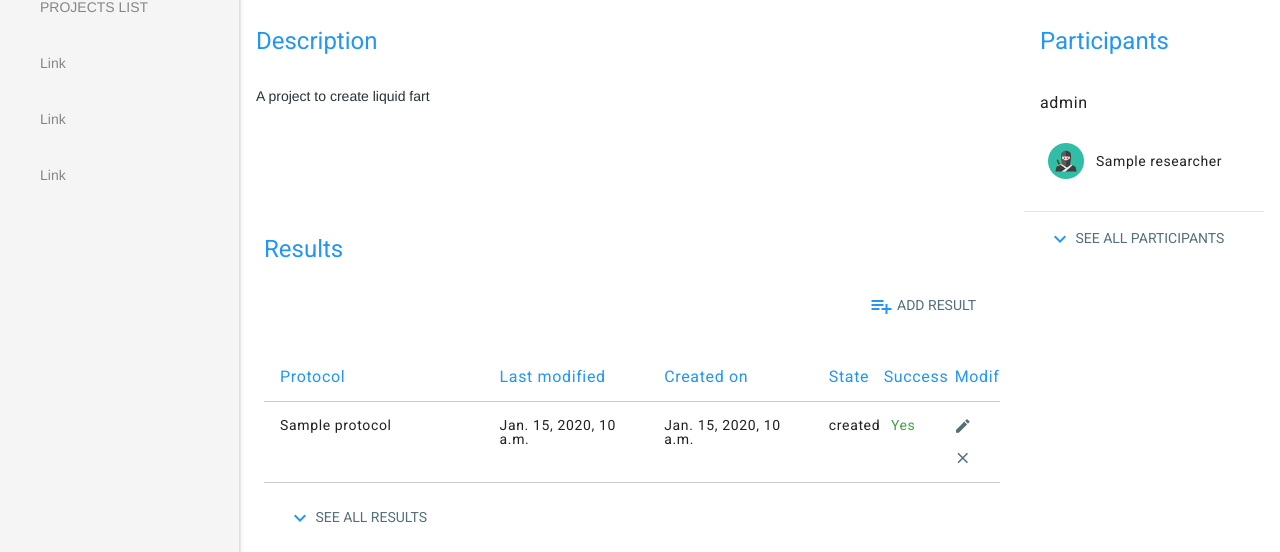
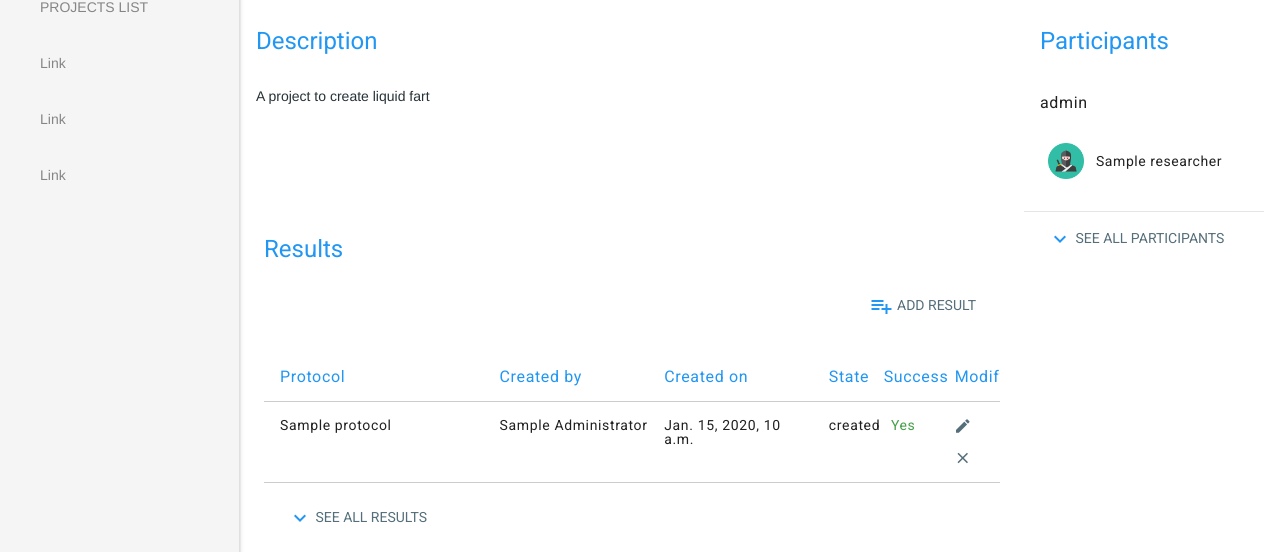
Before and after one commit to CLGinc/fictional-fiesta, a Django app: template projects/templates/project.html in a window 1280 px wide. Shown: the part 209-761 px from the top of the page. Run offline with Django 3.2, Linux system fonts and the light colour scheme; data comes from the database, SQL or seed files in the repository; tables that the repository leaves empty hold one stand-in row (values such as "Sample post"); the template is opened without the code that fills it: values that come from a table or form of the project are taken from there, most other values are stand-ins (such as "Sample title", 1, 10 or a date in 2020); parts of the project's set-up code (start-up, migrations or seed data) failed here and were passed over; some libraries are stand-ins or nearby versions.

Commit message:
display owner instead of last mod date

```diff
--- a/projects/templates/project.html
+++ b/projects/templates/project.html
@@ -36,7 +36,7 @@
               <li class="mdl-grid mdl-grid--no-spacing mdl-cell--hide-phone mdl-list__item border--bottom mdl-color-text--blue-500">
                 <div class="mdl-grid mdl-cell mdl-cell--11-col">
                   <div class="mdl-cell mdl-cell--4-col">Protocol</div>
-                  <div class="mdl-cell mdl-cell--3-col">Last modified</div>
+                  <div class="mdl-cell mdl-cell--3-col">Created by</div>
                   <div class="mdl-cell mdl-cell--3-col">Created on</div>
                   <div class="mdl-cell mdl-cell--1-col">State</div>
                   <div class="mdl-cell mdl-cell--1-col">Success</div>
@@ -49,7 +49,7 @@
           		<li class="mdl-list__item border--bottom mdl-grid mdl-grid--no-spacing">
                 <a href="/resultid/" class="links--wrap mdl-grid mdl-cell mdl-cell--11-col list--link">
                   <div class="mdl-cell mdl-cell--4-col">{{ result.protocol }}</div>
-                  <div class="mdl-cell mdl-cell--3-col">{{ result.datetime_created }}</div>
+                  <div class="mdl-cell mdl-cell--3-col">{{ result.owner }}</div>
                   <div class="mdl-cell mdl-cell--3-col">{{ result.datetime_created }}</div>
                   <div class="mdl-cell mdl-cell--1-col">{{ result.state }}</div>
                   {% if result.is_successful == True %}
```
